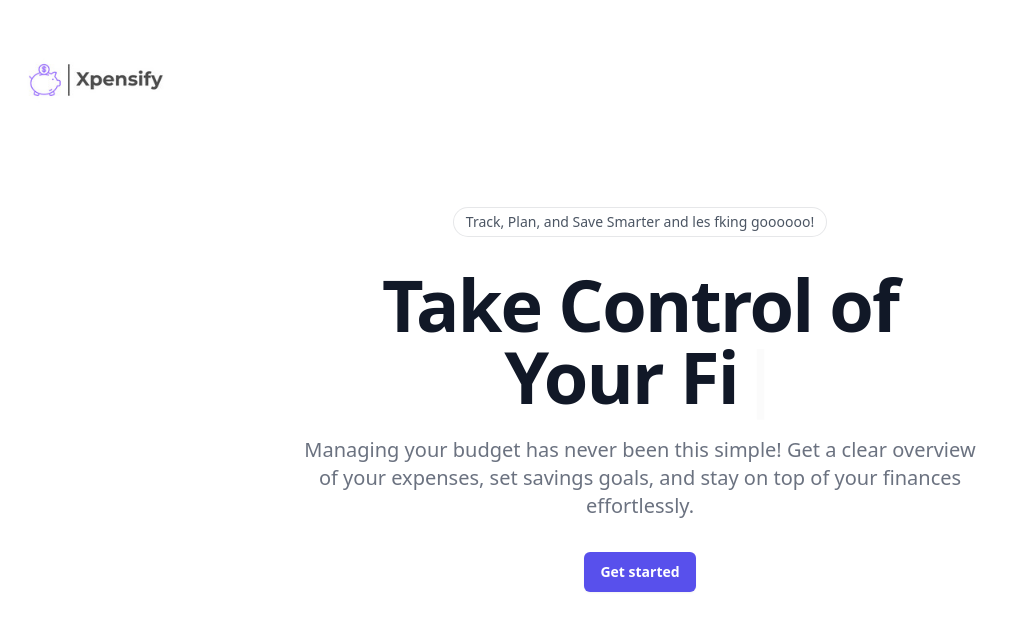
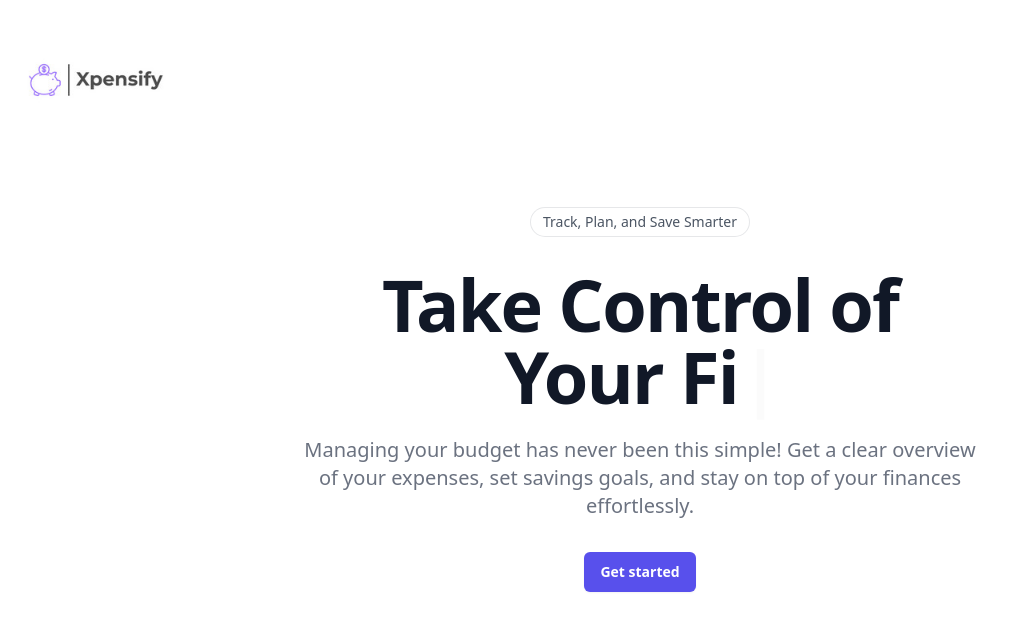
Before and after one commit to Pulina-176/frontend-xpensify, a React (Vite) app in the folder Xpensify-client/: page / in a window 1280 px wide. Shown: the top 630 px of the page, without its empty margins (0-1010 px from the left). Built offline with nearby package versions, Linux system fonts and the light colour scheme.

Commit message:
pipeline test 1

```diff
--- a/Xpensify-client/src/pages/Home.jsx
+++ b/Xpensify-client/src/pages/Home.jsx
@@ -18,14 +18,14 @@ export default function Home() {
           {/* Small Tagline */}
           <div className="mb-6 sm:mb-8 flex justify-center">
             <div className="relative rounded-full px-3 py-1 text-sm text-gray-600 ring-1 ring-gray-900/10 hover:ring-gray-900/20">
-              Track, Plan, and Save Smarter and les fking goooooo!
+              Track, Plan, and Save Smarter
             </div>
           </div>
 
           {/* Typewriter Effect on H1 */}
           <h1 className="text-5xl font-semibold tracking-tight text-gray-900 sm:text-7xl">
             <Typewriter
-              words={['Take Control of Your Finances with Ease', 'Manage Your Budget Smarter', 'Achieve Your Savings Goals!']}
+              words={['Take Control of Your Finances with Ease', 'Manage Your Budget Smarter', 'Achieve Your Savings Goals!', 'Pipeline Success']}
               loop={Infinity}
               cursor
               cursorStyle="|"
```
